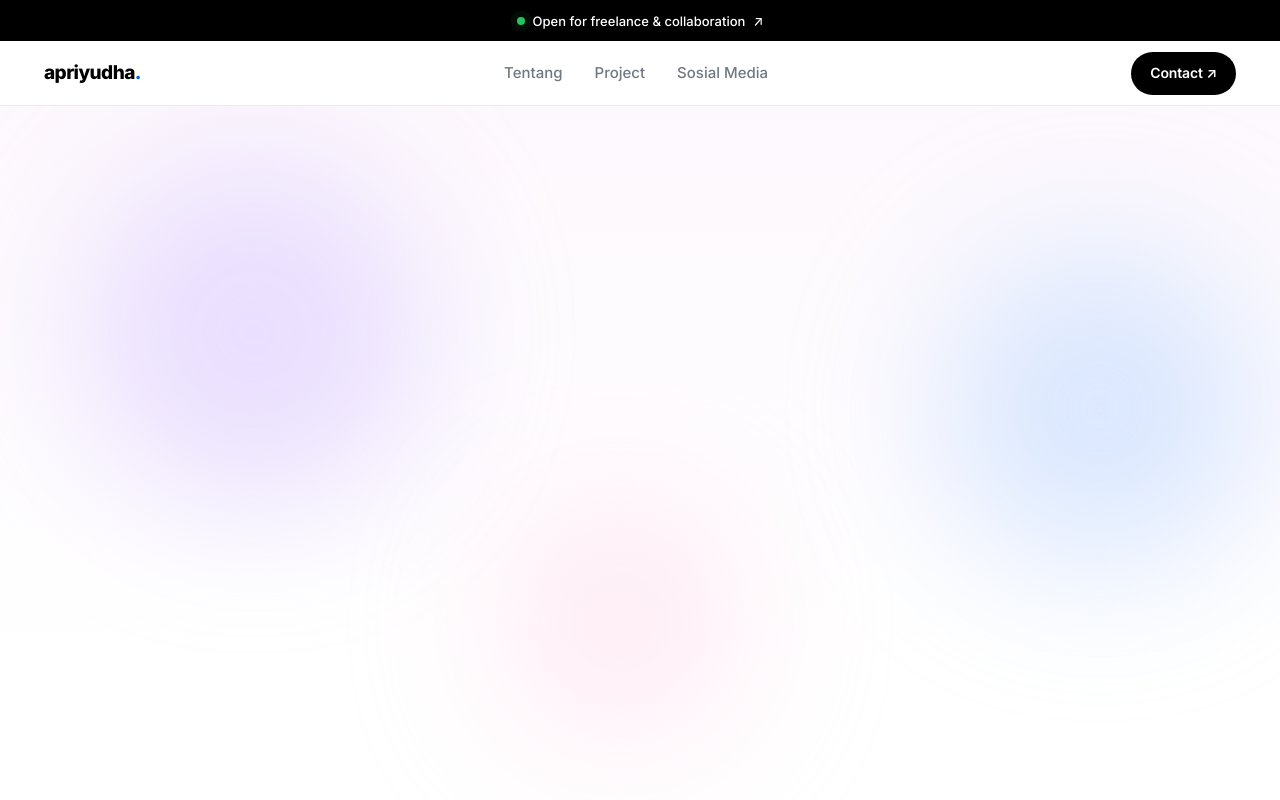
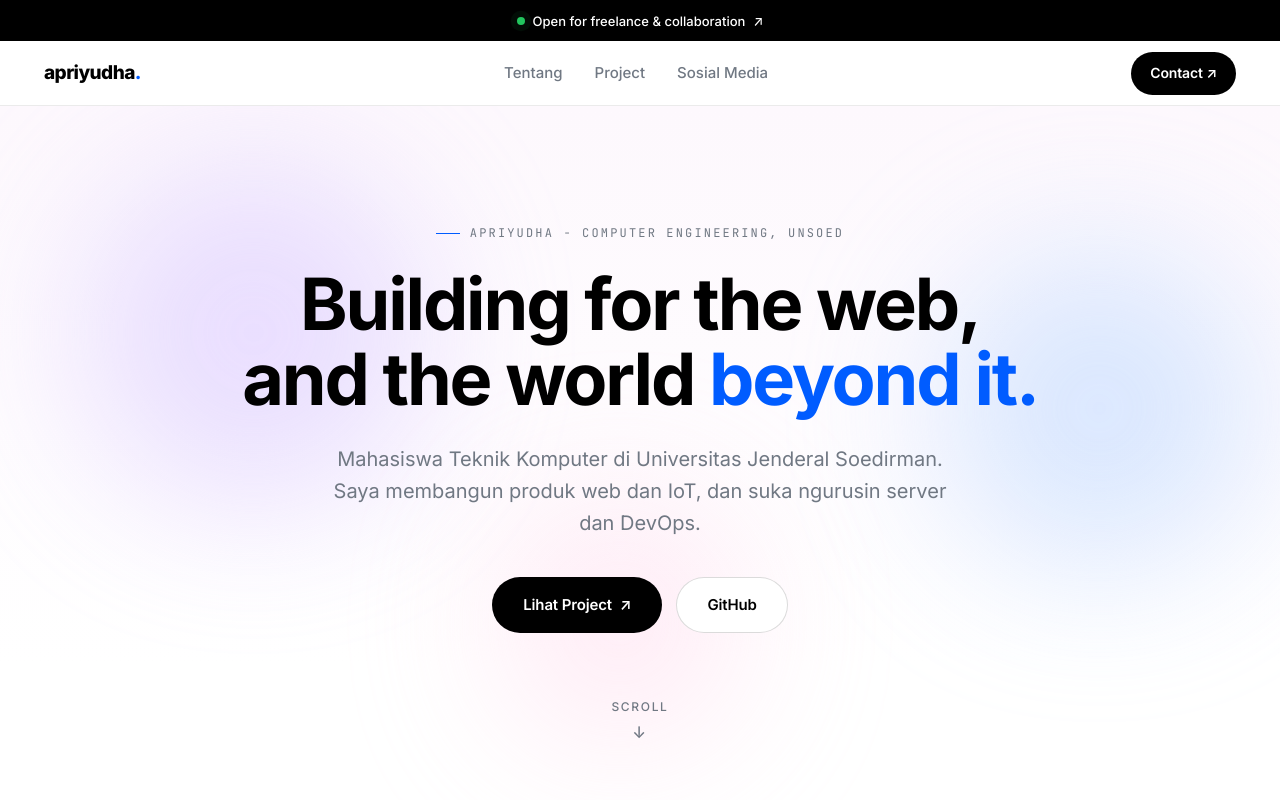
Before and after one commit to avriyyy/apriyudha-web, a SvelteKit app: page / in a window 1280 px wide. Shown: the top 800 px of the page. Built offline with nearby package versions, Linux system fonts and the light colour scheme.

Commit message:
fix: reveal CSS jangan di-purge Svelte (pakai :global(.visible))

```diff
--- a/src/routes/+page.svelte
+++ b/src/routes/+page.svelte
@@ -715,7 +715,7 @@
 		transform: translateY(18px);
 		transition: opacity 0.7s ease, transform 0.7s ease;
 	}
-	.reveal.visible {
+	.reveal:global(.visible) {
 		opacity: 1;
 		transform: translateY(0);
 	}
```
